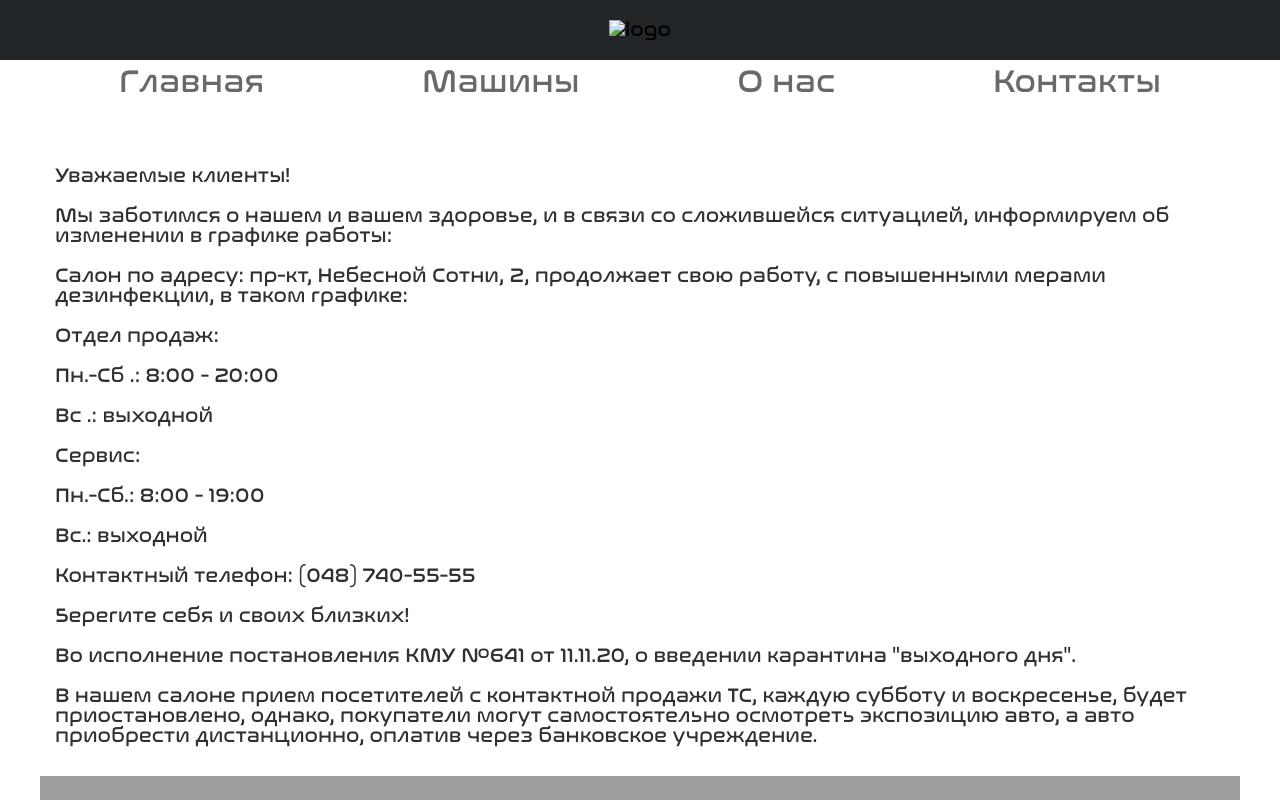
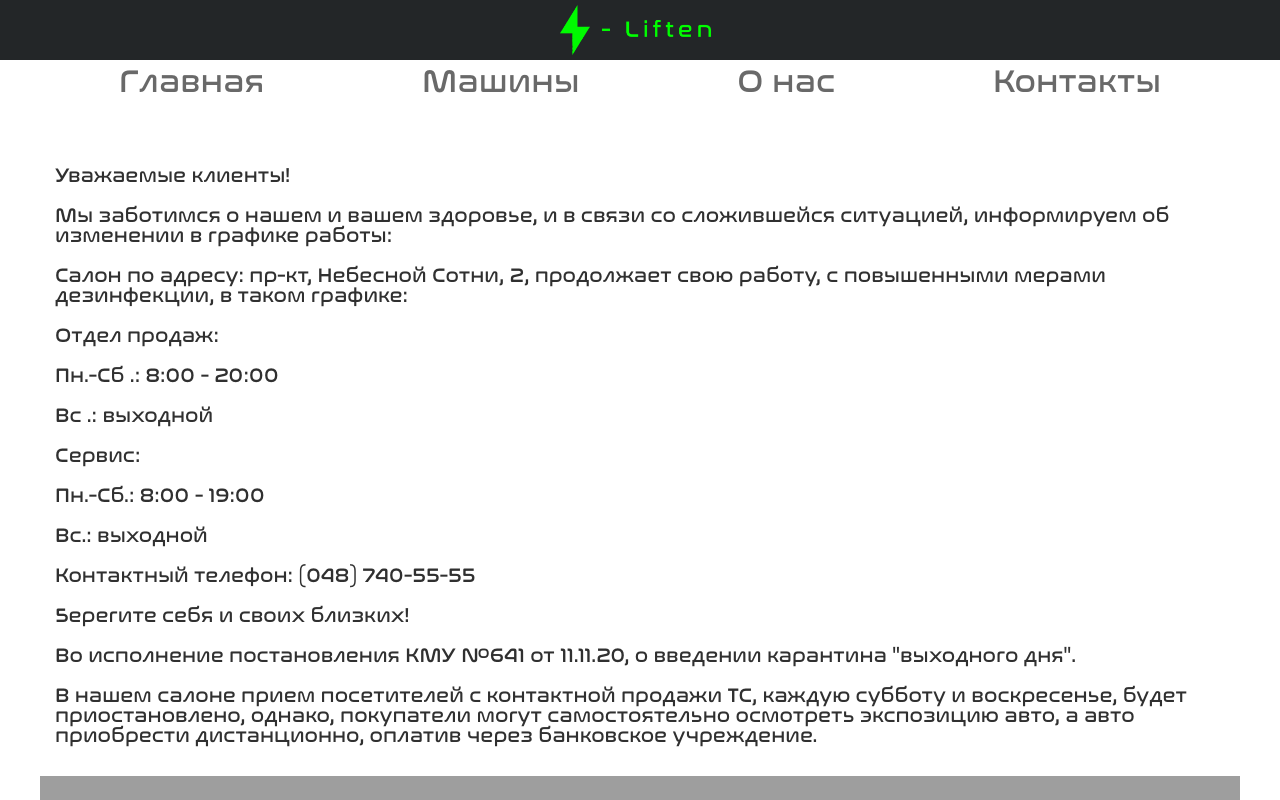
Before and after one commit to Sviat20sviat/Liften-cars, a plain HTML site: page kontakty.html in a window 1280 px wide. Shown: the top 800 px of the page. Drawn offline with nearby package versions, Linux system fonts and the light colour scheme; files that its build step writes are made by us from their sources; the site is published under a folder, as on GitHub Pages, so addresses that start at the root find nothing; grey boxes are pictures that could not be loaded.

Commit message:
Update kontakty.html

```diff
--- a/kontakty.html
+++ b/kontakty.html
@@ -21,7 +21,7 @@
   <div class="wrappet">
     <header class="header">
       <div class="logo">
-        <img class="img" src="/img/logo.png" alt="logo">
+        <img class="img" src="img/logo.png" alt="logo">
       </div>
     </header>
     <nav class="nav">
```
